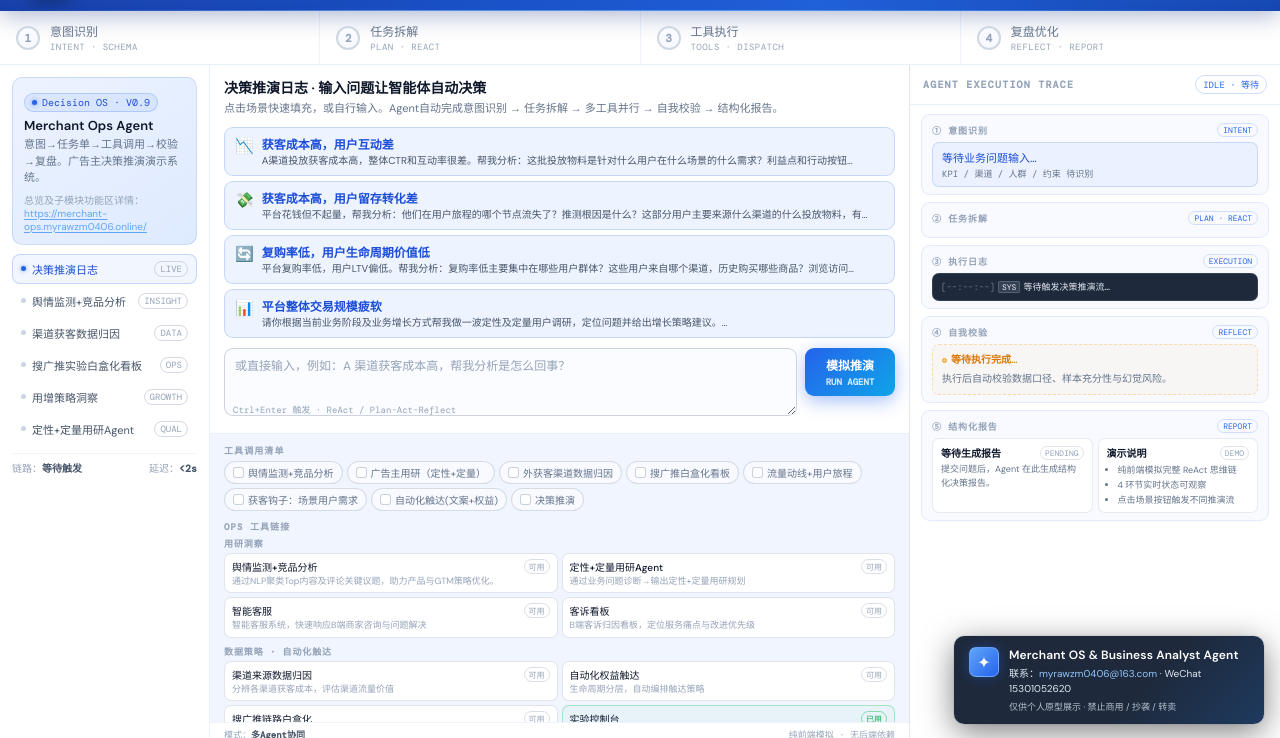
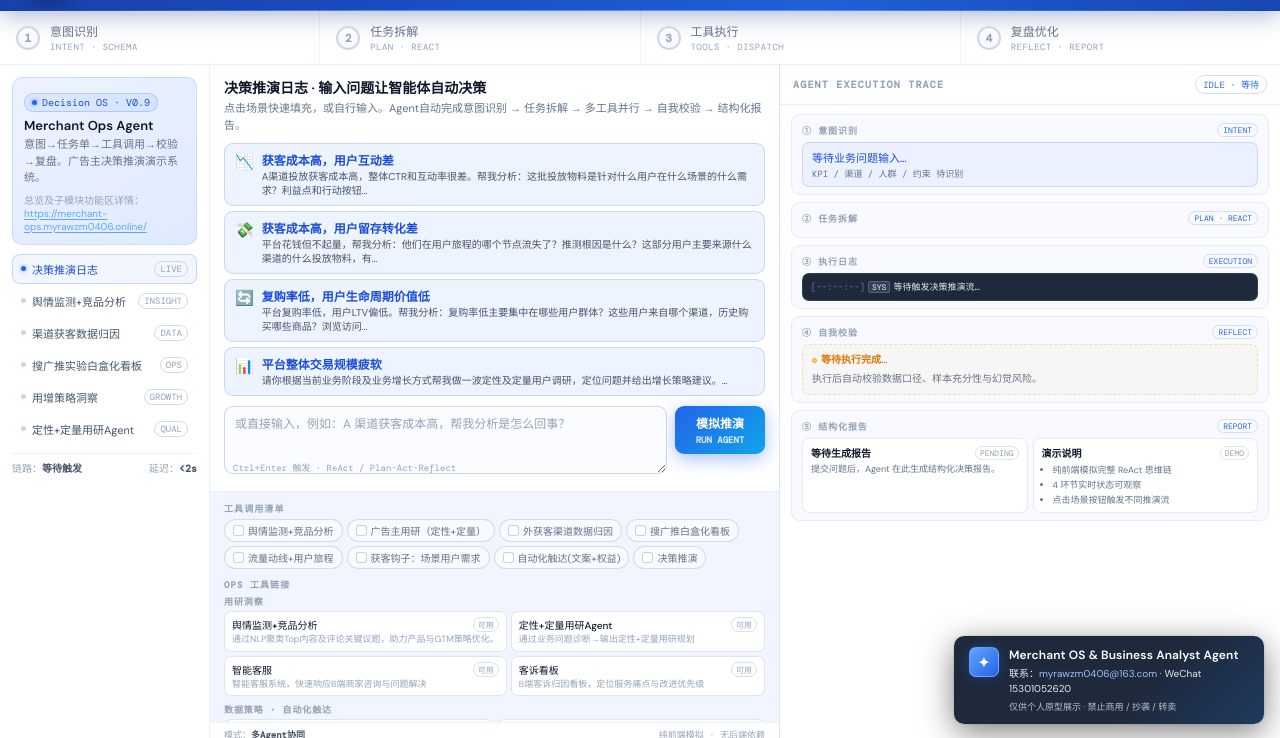
Before and after one commit to MyraWang0406/merchant-ops-business-analyst-agent, a plain HTML site: page index.html in a window 1280 px wide. Shown: the part 62-800 px from the top of the page. Drawn offline with nearby package versions, Linux system fonts and the light colour scheme.

Commit message:
Add files via upload

```diff
--- a/index.html
+++ b/index.html
@@ -100,7 +100,7 @@ textarea#q:focus{border-color:#2563eb;box-shadow:0 0 0 3px rgba(37,99,235,.1);}
 .oc.forbidden:hover{transform:none;box-shadow:none;}
 .c-footer{font-size:9px;color:#94a3b8;display:flex;justify-content:space-between;font-family:'DM Mono',monospace;padding:5px 14px 6px;border-top:1px solid rgba(37,99,235,.08);background:#fff;flex-shrink:0;}
 .c-footer strong{color:#475569;}
-.trace-panel{width:370px;flex-shrink:0;background:#fff;display:flex;flex-direction:column;overflow:hidden;}
+.trace-panel{width:500px;flex-shrink:0;background:#fff;display:flex;flex-direction:column;overflow:hidden;}
 .tp-head{padding:10px 13px;border-bottom:1px solid rgba(37,99,235,.1);display:flex;align-items:center;justify-content:space-between;flex-shrink:0;}
 .tp-title{font-size:10px;font-weight:600;text-transform:uppercase;letter-spacing:.12em;color:#94a3b8;font-family:'DM Mono',monospace;}
 .tp-status{font-size:9px;padding:2px 7px;border-radius:999px;border:1px solid rgba(37,99,235,.22);color:#2563eb;font-family:'DM Mono',monospace;}
```
